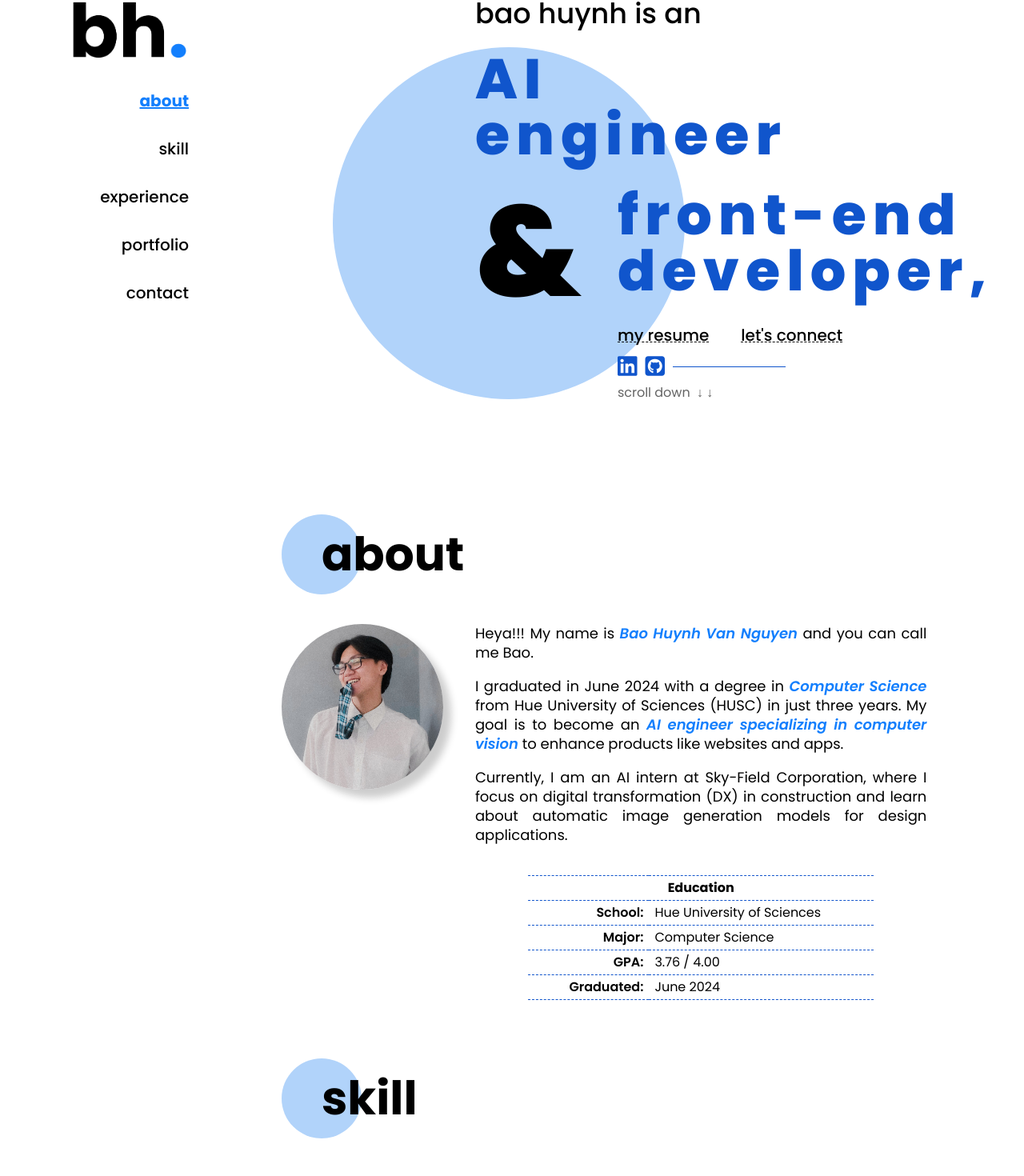
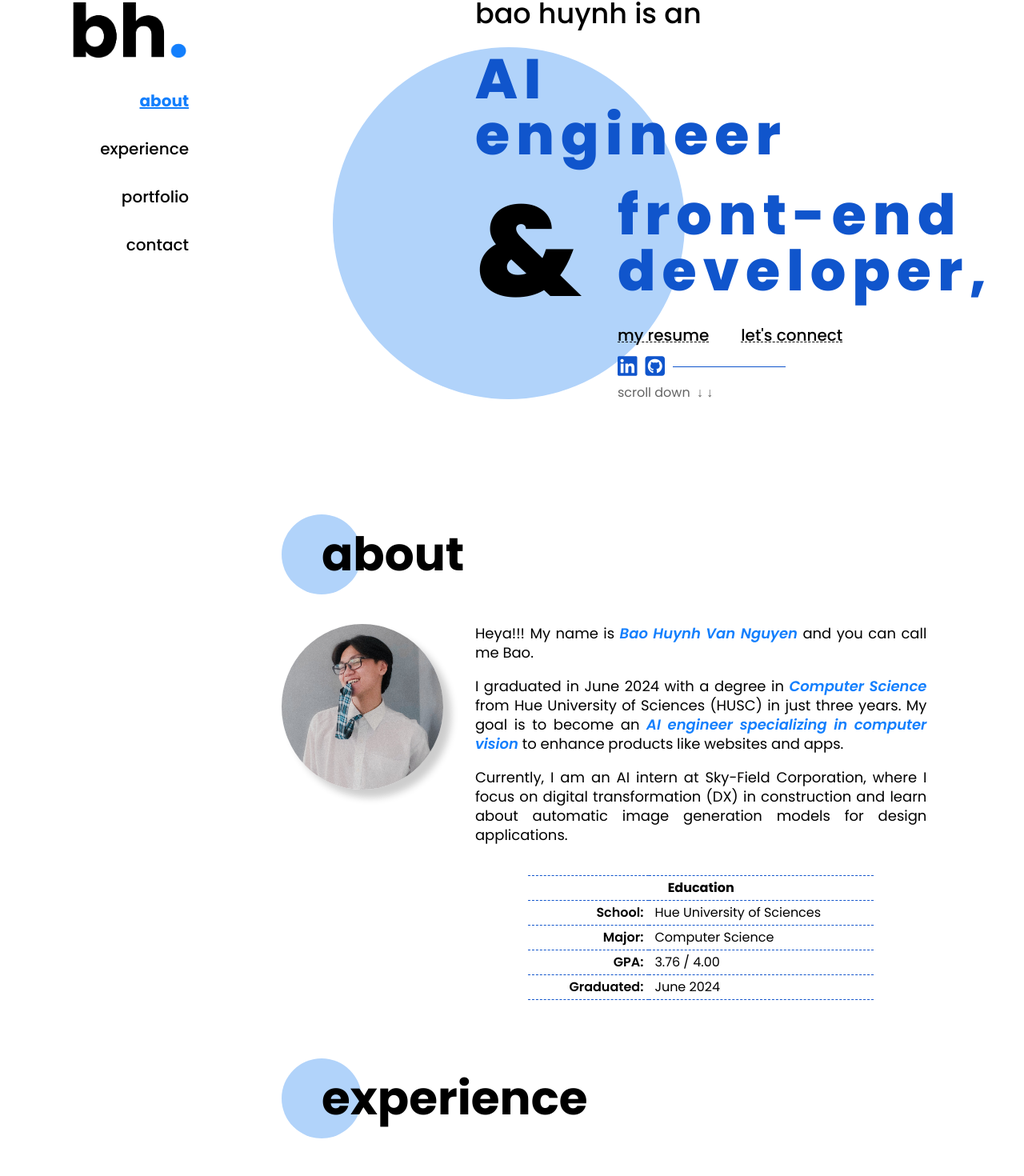
Before and after one commit to baco0611/personal_website, a React (Vite) app: page / in a window 1280 px wide. Shown: the part 103-1573 px from the top of the page at 80% size. Built offline with nearby package versions, Linux system fonts and the light colour scheme.

Commit message:
[UPDATE] Update menu section -> delete skill section and embed in to about section

```diff
--- a/src/components/DefaultSide/DefaltSide.jsx
+++ b/src/components/DefaultSide/DefaltSide.jsx
@@ -2,7 +2,6 @@ import React from 'react'
 import "./DefaultSide.scss"
 import Home from '../../views/Home/Home'
 import About from '../../views/About/About'
-import Skill from '../../views/Skill/Skill'
 import Experience from '../../views/Experience/Experience'
 import Portfolio from '../../views/Portfolio/Portfolio'
 import Contact from '../../views/Contact/Contact'
@@ -12,7 +11,6 @@ export default function DefaltSide() {
     <div className='default-side'>
         <Home/>
         <About/>
-        <Skill/>
         <Experience/>
         <Portfolio/>
         <Contact/>
--- a/src/views/About/About.jsx
+++ b/src/views/About/About.jsx
@@ -20,9 +20,12 @@ export default function About() {
                     <div className='archive'>
                         <div className='box'>
                             <table>
+                                <thead>
                                     <tr>
-                                    <th colspan="2">Education</th>
+                                        <th colSpan="2">Education</th>
                                     </tr>
+                                </thead>
+                                <tbody>
                                     <tr>
                                         <td>School:</td>
                                         <td>Hue University of Sciences</td>
@@ -39,6 +42,7 @@ export default function About() {
                                         <td>Graduated:</td>
                                         <td>June 2024</td>
                                     </tr>
+                                </tbody>
                             </table>
                         </div>
                     </div>
--- a/src/views/MenuBar/MenuBar.jsx
+++ b/src/views/MenuBar/MenuBar.jsx
@@ -27,10 +27,16 @@ export default function MenuBar() {
     useEffect(() => {
         const handleScroll = () => {
             const about = document.querySelector('#about');
-            const skill = document.querySelector('#skill');
+            const experience = document.querySelector('#experience');
+            const portfolio = document.querySelector('#portfolio');
+            const contact = document.querySelector('#contact');
 
-            if (skill.getBoundingClientRect().top <= window.innerHeight/2) {
-                setActiveNav('skill');
+            if (contact.getBoundingClientRect().top <= window.innerHeight/2) {
+                setActiveNav('contact');
+            } else if (portfolio.getBoundingClientRect().top <= window.innerHeight/2) {
+                setActiveNav('portfolio');
+            } else if (experience.getBoundingClientRect().top <= window.innerHeight/2) {
+                setActiveNav('experience');
             } else if (about.getBoundingClientRect().top <= window.innerHeight/2) {
                 setActiveNav('about');
             } else {
@@ -63,14 +69,6 @@ export default function MenuBar() {
                 className={clsx({"active": activeNav === "about"})}
             >about</Link>
             <Link
-                to={"#skill"}
-                onClick={(e) => {
-                    e.preventDefault()
-                    smoothScroll("skill")
-                }}
-                className={clsx({ active: activeNav === 'skill'})}
-            >skill</Link>
-            <Link
                 to={"#experience"}
                 onClick={(e) => {
                     e.preventDefault()
--- a/src/views/Skill/Skill.jsx
+++ /dev/null
@@ -1,12 +0,0 @@
-import React from 'react'
-
-export default function Skill() {
-    return (
-        <div className='section' id='skill'>
-            <div className='section-title'>
-                <div className='background'></div>
-                <h1>skill</h1>
-            </div>
-        </div>
-    )
-}
```
Lines whose indentation alone changed are shown as unchanged.
